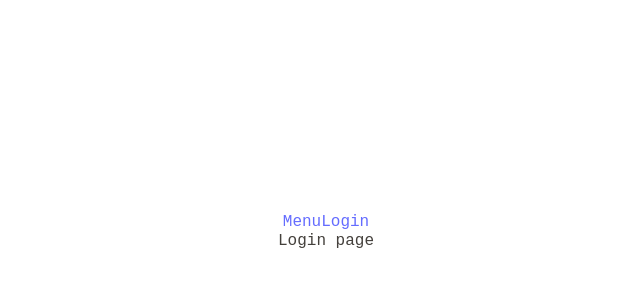
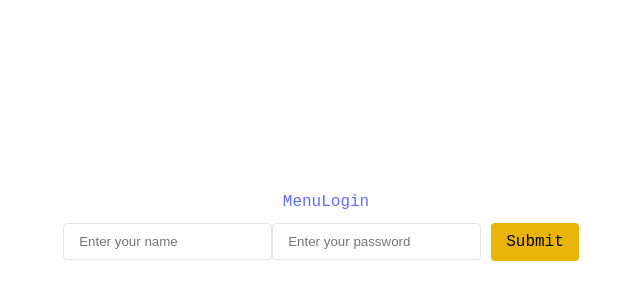
Before and after one commit to alekseykorotenko/react_hw, a React (Vite) app: page /login in a window 1280 px wide. Shown: the part 168-468 px from the top of the page, without its empty margins (314-954 px from the left). Built offline with nearby package versions, Linux system fonts and the light colour scheme.

Commit message:
add useContext

```diff
--- a/package.json
+++ b/package.json
@@ -12,6 +12,7 @@
   "dependencies": {
     "react": "^18.2.0",
     "react-dom": "^18.2.0",
+    "react-hook-form": "^7.51.2",
     "react-router-dom": "^6.22.3"
   },
   "devDependencies": {
--- a/src/components/MenuItem/MenuItem.jsx
+++ b/src/components/MenuItem/MenuItem.jsx
@@ -18,38 +18,47 @@ const MenuItem = (props) => {
   }
 
   return (
-    <li className="pizza" key={pizza.id * Math.random()}>
-      <Image src={pizza.imageUrl} className="pizza__image" alt="pizza" />
-      <div className="pizza__info">
-        <Paragraph className="pizza__name" text={pizza.name} />
-        <Paragraph className="pizza__ingredients" text={pizza.ingredients.join(', ')} />
-        <div className="pizza__actions">
+    <li className='pizza' key={pizza.id * Math.random()}>
+      <Image
+        src={pizza.imageUrl}
+        className='pizza__image'
+        alt='pizza'
+        key={pizza.id * Math.random()}
+      />
+      <div className='pizza__info'>
+        <Paragraph className='pizza__name' text={pizza.name} key={pizza.id * Math.random()} />
+        <Paragraph
+          className='pizza__ingredients'
+          text={pizza.ingredients.join(', ')}
+          key={pizza.id * Math.random()}
+        />
+        <div className='pizza__actions'>
           {pizza.soldOut ? (
-            <Paragraph className="pizza__price" text="SOLD OUT" key={pizza.id * Math.random()} />
+            <Paragraph className='pizza__price' text='SOLD OUT' key={pizza.id * Math.random()} />
           ) : (
             [
-              <div className="menu__btns">
+              <div className='menu__btns'>
                 <Paragraph
-                  className="pizza__price"
+                  className='pizza__price'
                   text={pizza.unitPrice}
                   key={pizza.id * Math.random()}
                 />
 
                 <div>
                   {!hidden ? (
-                    <button className="button" onClick={() => setHidden(true)}>
+                    <button className='button' onClick={() => setHidden(true)}>
                       Add to Cart
                     </button>
                   ) : (
                     <div>
-                      <button className="button" onClick={minusCount}>
+                      <button className='button' onClick={minusCount}>
                         -
                       </button>
-                      <output className="count">{count}</output>
-                      <button className="button" onClick={addCount}>
+                      <output className='count'>{count}</output>
+                      <button className='button' onClick={addCount}>
                         +
                       </button>
-                      <button className="button" onClick={() => setHidden(false)}>
+                      <button className='button' onClick={() => setHidden(false)}>
                         Delete
                       </button>
                     </div>
--- /dev/null
+++ b/src/contexts/AuthContext.jsx
@@ -0,0 +1,16 @@
+import { createContext, useState } from 'react';
+
+export const AuthContext = createContext(null);
+
+const AuthContextProvider = ({ children }) => {
+  const [userName, setUserName] = useState('');
+
+  const contextValue = {
+    userName,
+    setUserName
+  };
+
+  return <AuthContext.Provider value={contextValue}>{children}</AuthContext.Provider>;
+};
+
+export default AuthContextProvider;
--- a/src/main.jsx
+++ b/src/main.jsx
@@ -1,13 +1,16 @@
-import React from 'react';
+import React, { createContext } from 'react';
 import ReactDOM from 'react-dom/client';
 import { BrowserRouter } from 'react-router-dom';
 import App from './App.jsx';
+import AuthContextProvider from './contexts/AuthContext.jsx';
 import './index.css';
 
 ReactDOM.createRoot(document.getElementById('root')).render(
   <React.StrictMode>
-    <BrowserRouter>
-      <App />
-    </BrowserRouter>
+    <AuthContextProvider>
+      <BrowserRouter>
+        <App />
+      </BrowserRouter>
+    </AuthContextProvider>
   </React.StrictMode>
 );
--- a/src/pages/Login/Login.jsx
+++ b/src/pages/Login/Login.jsx
@@ -1,7 +1,27 @@
-import React from 'react';
+import React, { useContext, useState } from 'react';
+import { useForm } from 'react-hook-form';
+import { useNavigate } from 'react-router-dom';
+import { AuthContext } from '../../contexts/AuthContext';
 
 const Login = () => {
-  return <div>Login page</div>;
+  const { register, handleSubmit } = useForm();
+  const navigate = useNavigate();
+  const { userName, setUserName } = useContext(AuthContext);
+
+  return (
+    <div>
+      <form
+        onSubmit={handleSubmit((data) => {
+          setUserName(data.userName);
+          navigate('/menu');
+        })}
+      >
+        <input type='text' {...register('userName')} placeholder='Enter your name' />
+        <input type='password' {...register('userPassword')} placeholder='Enter your password' />
+        <button type='submit'>Submit</button>
+      </form>
+    </div>
+  );
 };
 
 export default Login;
--- a/src/pages/Menu/Menu.jsx
+++ b/src/pages/Menu/Menu.jsx
@@ -1,8 +1,9 @@
-import { useEffect, useState } from 'react';
+import { useContext, useEffect, useState } from 'react';
 import MenuItem from '../../components/MenuItem/MenuItem';
 
 const Menu = () => {
   const [pizzas, setPizzas] = useState([]);
+
   useEffect(() => {
     const getAllPizzas = async () => {
       try {
@@ -21,10 +22,10 @@ const Menu = () => {
   }, []);
 
   return (
-    <div className="content">
+    <div className='content'>
       <ul>
         {pizzas.map((pizza) => {
-          return <MenuItem key={pizza.id} pizza={pizza} />;
+          return <MenuItem key={pizza.id * Math.random()} pizza={pizza} />;
         })}
       </ul>
     </div>
```
Also changed, not shown: src/App.jsx (+4 -10 lines), 1 other file (tests, documents, lock files or other folders).
